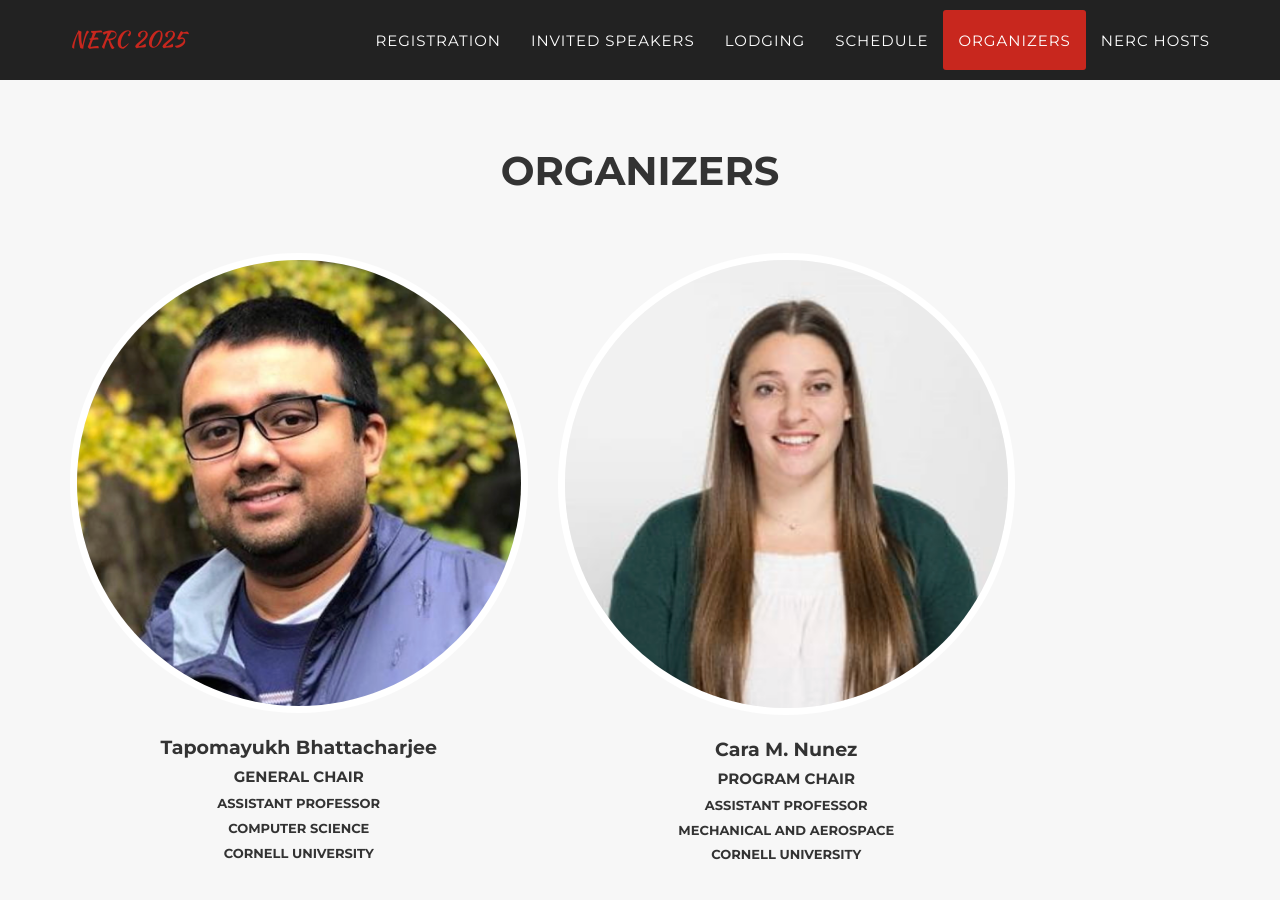
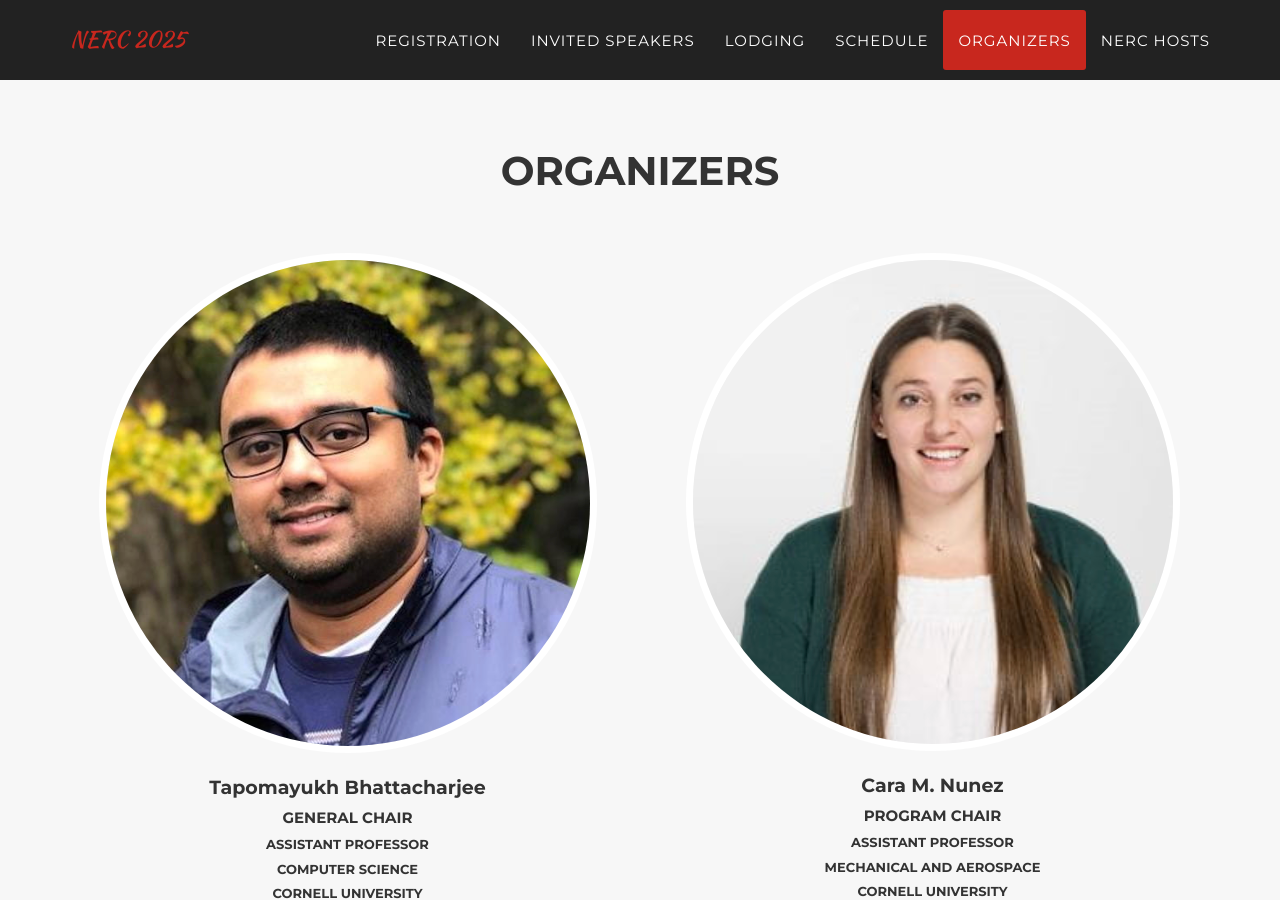
Before and after one commit to Cornell-Tech-AIRLab/cornell2025.nerc.io, a Jekyll site: the page built from index.html, in a window 1280 px wide and 900 px high, scrolled down 5179 px. Built offline with Jekyll 4.4.1, drawn with Linux system fonts in a browser that asks for light colours; some web fonts are replaced.

Commit message:
col-sm-6 org

```diff
--- a/_includes/organizers.html
+++ b/_includes/organizers.html
@@ -9,7 +9,7 @@
             </div>
             <div class="row">
                 {% for member in site.people %}
-                <div class="col-sm-5">
+                <div class="col-sm-6">
                     <div class="team-member">
                         <img src="img/team/{{ member.pic }}.png" class="img-responsive img-circle" alt="">
                         <h4>{{ member.name }}</h4>
```
